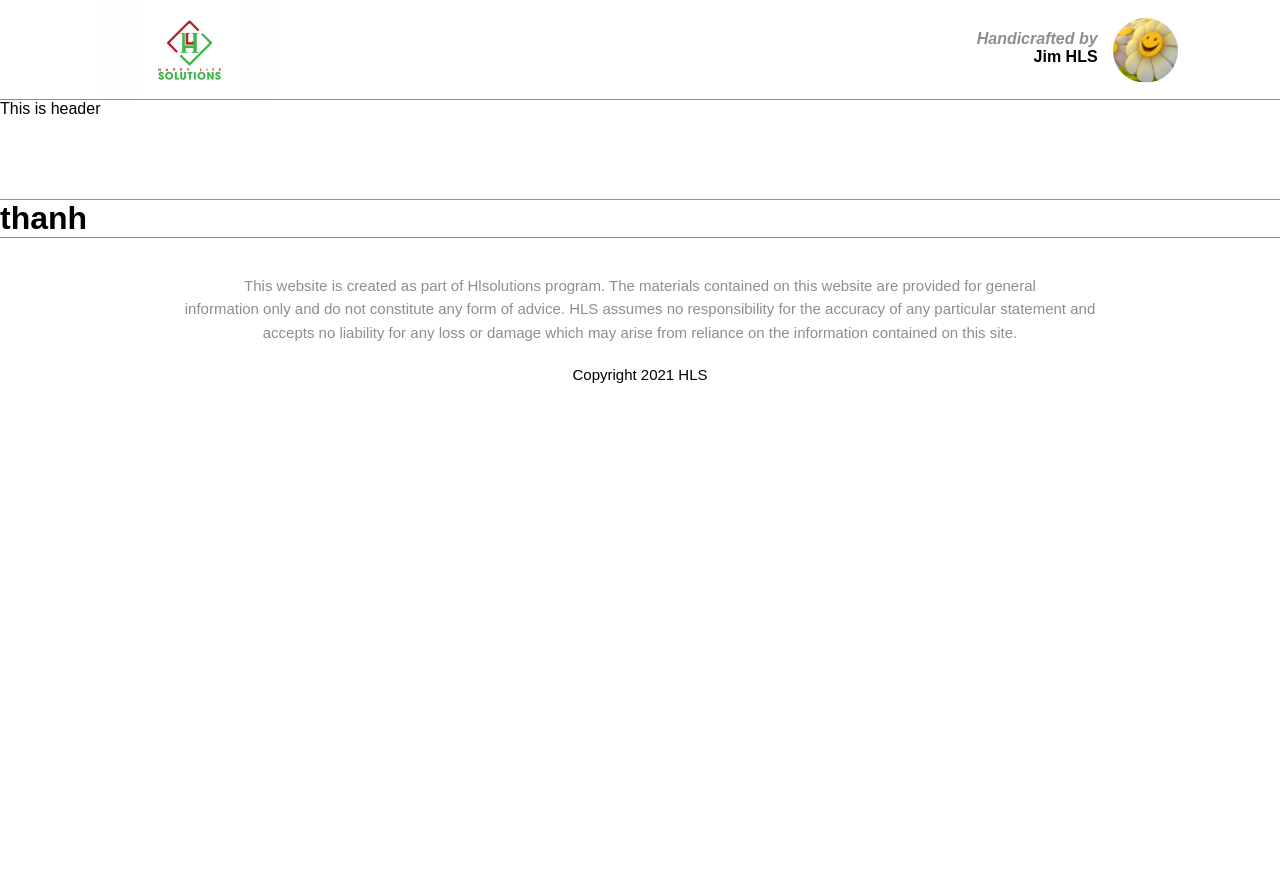
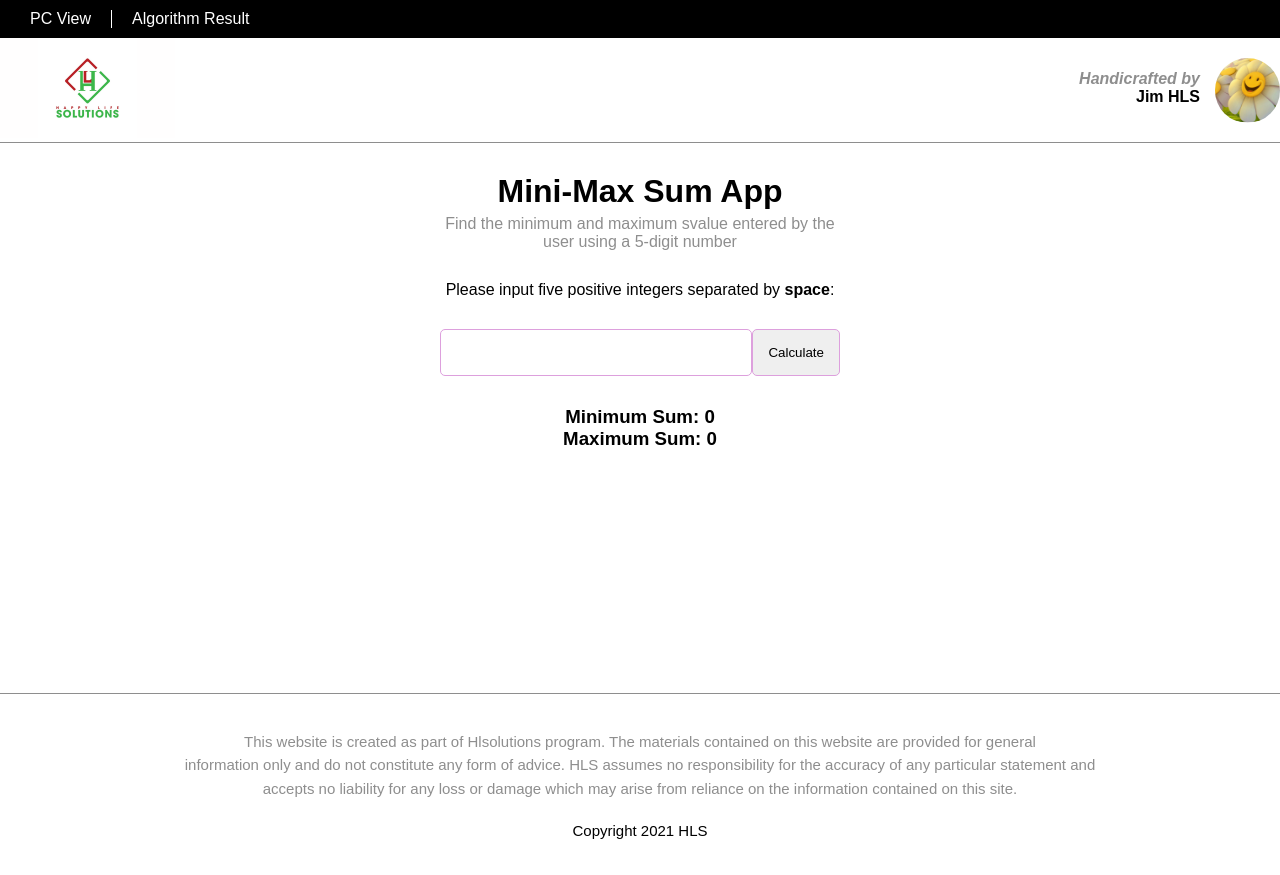
Before and after one commit to longitea/hl-assignment-result, a React (Vite) app: page /algorithm in a window 1280 px wide. Before the commit the page ends 800 px from the top, so only its background shows below. Built offline with nearby package versions, Linux system fonts and the light colour scheme.

Commit message:
complete algorithm test

```diff
--- a/src/components/Footer/Footer.jsx
+++ b/src/components/Footer/Footer.jsx
@@ -4,14 +4,15 @@ import './Footer.scss'
 export default function Footer() {
     return (
         <div id='Footer'>
-            <div className="container">
-                <div className='footer__content'>
-                    <p>This website is created as part of Hlsolutions program. The materials contained on this website are provided for general</p>
-                    <p>information only and do not constitute any form of advice. HLS assumes no responsibility for the accuracy of any particular statement and</p>
-                    <p>accepts no liability for any loss or damage which may arise from reliance on the information contained on this site.</p>
-                </div>
-                <p className='footer__copyright'>Copyright 2021 HLS</p>
+            <div className='footer__content'>
+                <p>This website is created as part of Hlsolutions program. The materials contained on this website are provided for general
+                    <br />
+                    information only and do not constitute any form of advice. HLS assumes no responsibility for the accuracy of any particular statement and
+                    <br />
+                    accepts no liability for any loss or damage which may arise from reliance on the information contained on this site.</p>
             </div>
+            <p className='footer__copyright'>Copyright 2021 HLS</p>
+
         </div>
     )
 }
--- a/src/components/Footer/Footer.scss
+++ b/src/components/Footer/Footer.scss
@@ -5,7 +5,6 @@
 }
 
 .footer__content {
-  // margin-top: 36px;
   text-align: center;
   line-height: 1.56;
   margin-bottom: 22px;
@@ -13,6 +12,12 @@
     font-size: 15px;
     color: var(--gray-text);
   }
+
+  br {
+    @media (max-width: 1024px) {
+      display: none;
+    }
+  }
 }
 
 .footer__copyright {
--- a/src/components/Header/Header.jsx
+++ b/src/components/Header/Header.jsx
@@ -1,13 +1,20 @@
 import React from 'react'
 import './Header.scss'
+import { Link } from 'react-router-dom'
 
 
 export default function Header() {
     return (
         <header id='Header'>
+            <div className='sub-header'>
+                <Link to={'/'}>PC View</Link>
+                <Link to={'/algorithm'}>Algorithm Result</Link>
+            </div>
             <div className="container">
                 <div className="header__content">
-                    <img src="/logo-hls.png" height={'100px'} alt="HLS Logo" className='header__content--logo' />
+                    <Link to={'/'}>
+                        <img src="/logo-hls.png" height={'100px'} alt="HLS Logo" className='header__content--logo' />
+                    </Link>
                     <div className="header__content--user">
                         <div className="user__info">
                             <p className="user__info--title ">Handicrafted by</p>
--- a/src/components/Header/Header.scss
+++ b/src/components/Header/Header.scss
@@ -1,9 +1,4 @@
 header {
-  height: 100px;
-  @media (min-width: 1600px) {
-    width: 1600px;
-    margin: 0 auto;
-  }
   border-bottom: 1px solid var(--gray-text);
   overflow: hidden;
 }
@@ -59,3 +54,24 @@ header {
     z-index: -1;
   }
 }
+
+.sub-header {
+  padding: 10px;
+  background-color: black;
+  color: white;
+  margin: 0 auto;
+  display: flex;
+
+  > a {
+    padding: 0 20px;
+    text-decoration: none;
+    border-right: 1px solid white;
+    color: white;
+    &:active {
+      color: white;
+    }
+    &:last-child {
+      border: none;
+    }
+  }
+}
--- a/src/index.css
+++ b/src/index.css
@@ -41,4 +41,10 @@ html {
   body {
     --spacing: 20px;
   }
+
+  .container {
+    width: 100%;
+    margin: 0;
+  }
+
 }
--- a/src/pages/Algorithm/Algorithm.jsx
+++ b/src/pages/Algorithm/Algorithm.jsx
@@ -1,12 +1,78 @@
-import React from 'react'
+import React, { useState } from 'react'
 
 import './Algorithm.scss'
 export default function Algorithm() {
+    const [inputValue, setInputValue] = useState('')
+    const [result, setResult] = useState({
+        minSum: 0,
+        maxSum: 0
+    })
+    const [errorMessage, setErrorMessage] = useState('');
+
+    const HandleChange = (e) => {
+        const regex = /^[0-9\s]+$/;
+        const isValid = regex.test(e.target.value);
+        if (!isValid) {
+            setErrorMessage('Please enter the correct format, 5 digits separated by spaces')
+        } else {
+            setErrorMessage('')
+        }
+        setInputValue(e.target.value)
+    }
+
+    const HandleClick = () => {
+        setErrorMessage('')
+        setResult({
+            minSum: 0,
+            maxSum: 0
+        })
+
+        // Validate First
+        let numbers = inputValue.trim().split(' ')
+        console.log(numbers);
+        if (numbers.length !== 5) {
+            setErrorMessage('Please enter 5 space-separated numbers.');
+            return;
+        } else if (numbers.includes('')) {
+            setErrorMessage('Please enter only one space between numbers');
+            return;
+        }
+
+        // change type to num
+        numbers = numbers.map(num => Number(num));
+        const isValidInput = numbers.every((num) => Number.isInteger(num) && num >= 0);
+        if (!isValidInput) {
+            setErrorMessage('Please enter positive integers only.');
+            return;
+        }
+        // Sort Mảng Trước để dễ tính toán
+        numbers.sort((a, b) => a - b);
+
+        const minSum = numbers[0] + numbers[1] + numbers[2] + numbers[3];
+        const maxSum = numbers[1] + numbers[2] + numbers[3] + numbers[4];
+
+        setResult({
+            minSum: minSum,
+            maxSum: maxSum
+        });
+    };
+
     return (
+        <div id='Algorithm'>
+            <div className="alg_title">
+                <h1>Mini-Max Sum App</h1>
+                <p>Find the minimum and maximum svalue entered by the user using a 5-digit number</p>
+            </div>
 
-        <div id='Algorithm'>
-            <header>This is header</header>
-            <h1>thanh</h1>
+            <label htmlFor='baisc'>Please input five positive integers separated by <b>space</b>:</label>
+            {errorMessage && <h2 style={{ color: 'red' }}>{errorMessage}</h2>}
+            <div className='alg__submit'>
+                <input className='alg__btn' type="text" id="inputValues" value={inputValue} onKeyUp={e => e.keyCode === 13 && HandleClick()} onChange={e => HandleChange(e)} />
+                <button className='alg__btn' onClick={HandleClick}>Calculate</button>
+            </div>
+
+            <h3>{"Minimum Sum: " + result?.minSum}</h3>
+            <h3>{"Maximum Sum: " + result?.maxSum}</h3>
         </div>
     )
 }
--- a/src/pages/Algorithm/Algorithm.scss
+++ b/src/pages/Algorithm/Algorithm.scss
@@ -1,2 +1,41 @@
 #Algorithm {
+  height: 550px;
+  margin: 0 auto;
+  width: 400px;
+  display: flex;
+  flex-direction: column;
+  //   align-items: center;
+  text-align: center;
+
+  > .alg_title {
+    // margin: 30px;
+    margin: 30px 0;
+    > p {
+      margin-top: 5px;
+      color: var(--gray-text);
+    }
+  }
 }
+
+.alg__submit {
+  margin: 30px 0;
+  width: 100%;
+  display: flex;
+  flex-wrap: wrap;
+  > input {
+    flex: 1 2;
+  }
+  > button {
+    cursor: pointer;
+    &:hover {
+      background: var(--gray-text);
+      color: white;
+    }
+  }
+
+  > .alg__btn {
+    padding: 15px;
+    border-radius: 5px;
+    border: 1px solid plum;
+  }
+}
--- a/src/pages/Home/Home.jsx
+++ b/src/pages/Home/Home.jsx
@@ -8,6 +8,7 @@ import Footer from '../../components/Footer/Footer'
 export default function Home() {
     return (
         <div id='Home'>
+            {/* <Header /> */}
             <Section />
             <JokeContent />
             {/* <img src="/mobile.png" alt="" className='deleteme' /> */}
--- a/src/pages/Home/Home.scss
+++ b/src/pages/Home/Home.scss
@@ -15,5 +15,5 @@
   transform: translate(-50%, 0%);
   // width: 1600px;
   // 1600 × 993
-  z-index: -1;
+  z-index: 1;
 }
```
